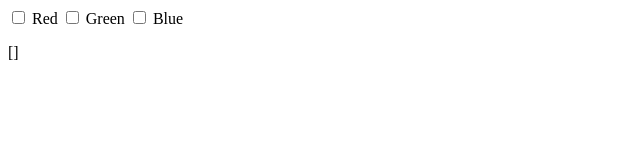
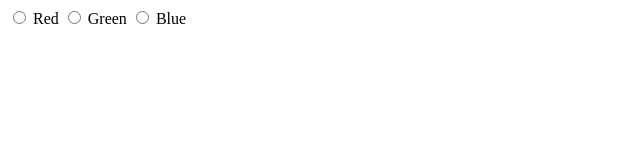
Before and after one commit to Logy0704/vuebase, a plain HTML site: page index.html in a window 1280 px wide. Shown: the full height of the page, 0-640 px from the left. Drawn offline with nearby package versions, Linux system fonts and the light colour scheme.

Commit message:
radio button

```diff
--- a/index.html
+++ b/index.html
@@ -9,15 +9,15 @@
 
 <body>
   <div id="app">
-    <input type="checkbox" id="red" value="Red" v-model="colors">
+    <input type="radio" id="red" value="Red" v-model="color">
     <label for="red">Red</label>
-    <input type="checkbox" id="green" value="Green" v-model="colors">
-    <label for="green">Green</label>
-    <input type="checkbox" id="blue" value="Blue" v-model="colors">
+    <input type="radio" id="green" value="Green" v-model="color">
+    <label for="red">Green</label>
+    <input type="radio" id="blue" value="Blue" v-model="color">
     <label for="blue">Blue</label>
     <p>
 
-      {{ colors }}
+      {{ color }}
     </p>
   </div>
   <script src="https://cdn.jsdelivr.net/npm/vue@2.5.16/dist/vue.js"></script>
--- a/main.js
+++ b/main.js
@@ -2,6 +2,6 @@
 var app = new Vue({
   el: '#app',
   data: {
-    colors: []
+    color: ''
   }
 })
```
